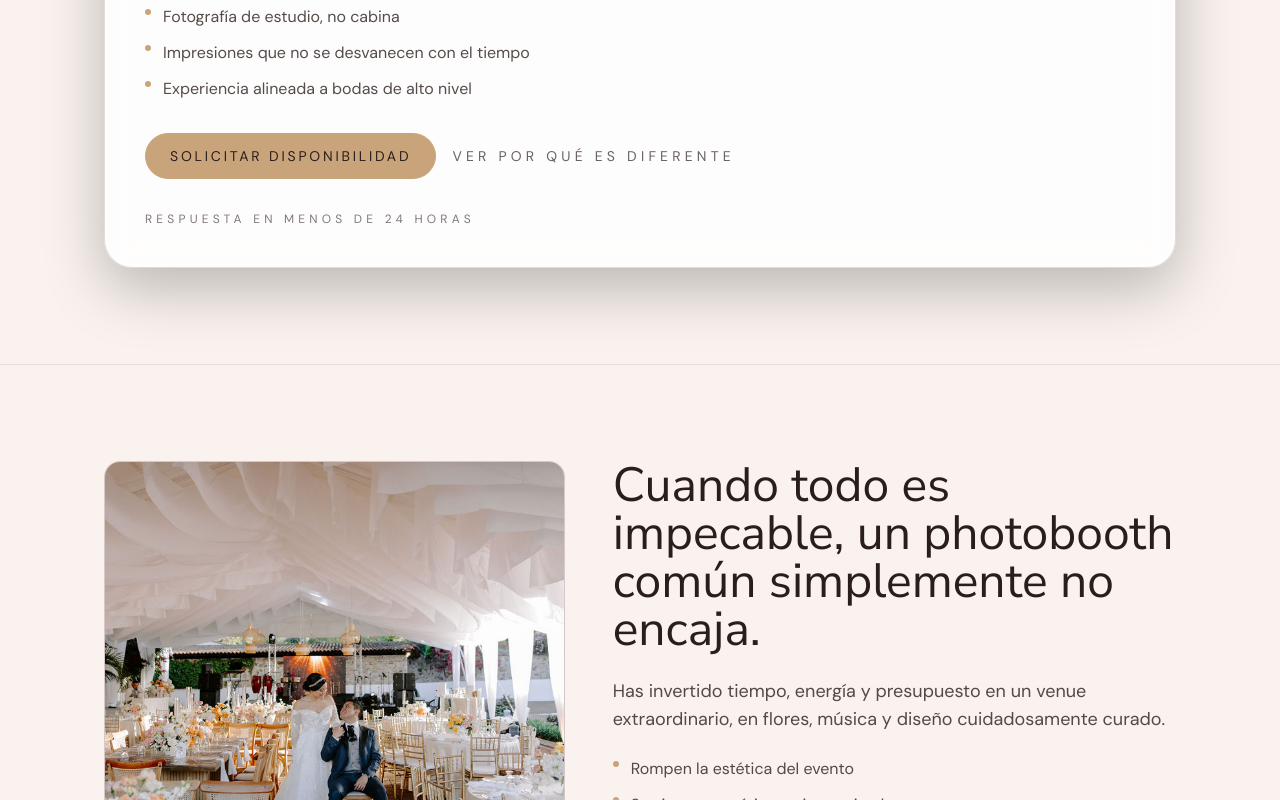
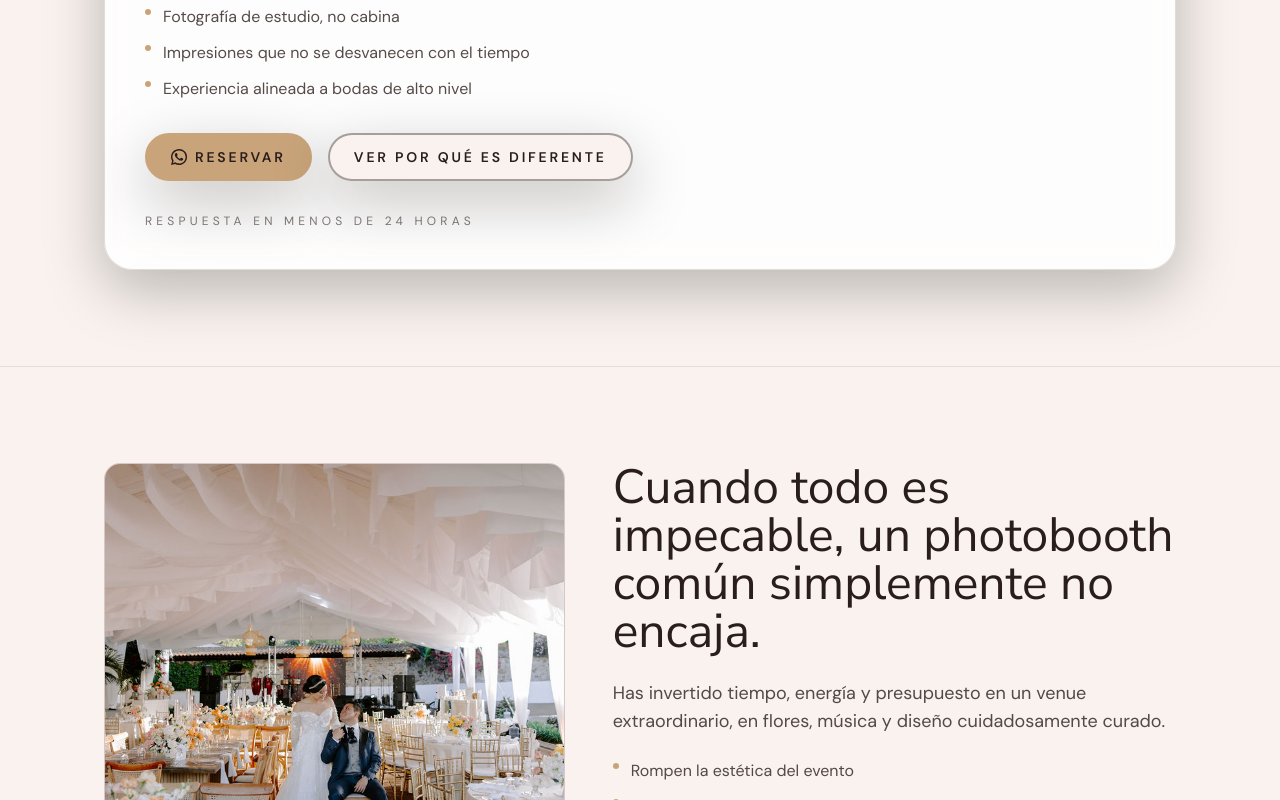
Before and after one commit to valenzmanu/instabloom-landing, a React (Vite) app: page / in a window 1280 px wide. Shown: the part 1200-2000 px from the top of the page. Built offline with nearby package versions, Linux system fonts and the light colour scheme; the HTML template or start-up script is replaced by a standard one.

Commit message:
Update CTA flow and form for WhatsApp

```diff
--- a/src/App.tsx
+++ b/src/App.tsx
@@ -66,8 +66,28 @@ const badgeClass =
 
 const App = () => {
   const [submitted, setSubmitted] = useState(false);
+  const [name, setName] = useState("");
+  const [email, setEmail] = useState("");
+  const [phone, setPhone] = useState("");
+  const [eventDate, setEventDate] = useState("");
+  const [venue, setVenue] = useState("");
+  const [role, setRole] = useState("");
+  const [message, setMessage] = useState("");
   const handleSubmit = (event: React.FormEvent<HTMLFormElement>) => {
     event.preventDefault();
+    const lines = [
+      "Hola InstaBloom, me gustaria bloquear fecha.",
+      "",
+      `Nombre: ${name || "-"}`,
+      `Email: ${email || "-"}`,
+      `Telefono: ${phone || "-"}`,
+      `Fecha del evento: ${eventDate || "-"}`,
+      `Venue: ${venue || "-"}`,
+      `Perfil: ${role || "-"}`,
+      message ? `Mensaje: ${message}` : null,
+    ].filter(Boolean);
+    const encoded = encodeURIComponent(lines.join("\n"));
+    window.open(`https://wa.me/50242911090?text=${encoded}`, "_blank");
     setSubmitted(true);
   };
 
@@ -108,6 +128,20 @@ const App = () => {
     []
   );
 
+  const ctaContent = (
+    <>
+      <svg
+        aria-hidden="true"
+        viewBox="0 0 24 24"
+        className="h-4 w-4"
+        fill="currentColor"
+      >
+        <path d="M20.52 3.48A11.96 11.96 0 0 0 12.04 0C5.4 0 0 5.4 0 12.04c0 2.12.56 4.2 1.64 6.04L0 24l6.08-1.6a12.1 12.1 0 0 0 5.96 1.52h.01c6.64 0 12.04-5.4 12.04-12.04 0-3.21-1.25-6.22-3.57-8.4ZM12.05 21.5h-.01a9.96 9.96 0 0 1-5.08-1.4l-.37-.22-3.6.94.96-3.5-.24-.36A9.9 9.9 0 0 1 2.1 12.04C2.1 6.6 6.62 2.1 12.04 2.1c2.64 0 5.12 1.03 6.99 2.91a9.85 9.85 0 0 1 2.91 6.99c0 5.43-4.46 9.9-9.89 9.9Zm5.46-7.44c-.3-.16-1.78-.88-2.06-.98-.28-.1-.48-.16-.68.16-.2.3-.78.98-.96 1.18-.18.2-.36.22-.66.06-.3-.16-1.28-.48-2.44-1.52-.9-.8-1.5-1.78-1.68-2.08-.18-.3-.02-.46.14-.62.14-.14.3-.36.46-.54.16-.18.2-.3.3-.5.1-.2.04-.38-.02-.54-.06-.16-.68-1.64-.94-2.24-.24-.58-.5-.5-.68-.5h-.58c-.2 0-.54.08-.82.38-.28.3-1.08 1.06-1.08 2.58s1.1 2.98 1.26 3.18c.16.2 2.16 3.3 5.24 4.62.74.32 1.32.5 1.78.64.74.24 1.42.2 1.96.12.6-.1 1.78-.72 2.02-1.4.24-.7.24-1.3.18-1.4-.06-.12-.26-.2-.56-.36Z" />
+      </svg>
+      Reservar
+    </>
+  );
+
   return (
     <div className="min-h-screen bg-cream">
       <header className="sticky top-0 z-50 border-b border-espresso/10 bg-cream/90 backdrop-blur">
@@ -129,7 +163,7 @@ const App = () => {
               loading="lazy"
             />
           </div>
-          <Button href="#bloquear-fecha">Solicitar disponibilidad</Button>
+          <Button href="#bloquear-fecha">{ctaContent}</Button>
         </div>
       </header>
 
@@ -182,13 +216,13 @@ const App = () => {
                 ]}
               />
               <div className="flex flex-col gap-4 sm:flex-row sm:items-center">
-                <Button href="#bloquear-fecha">Solicitar disponibilidad</Button>
-                <a
+                <Button href="#bloquear-fecha">{ctaContent}</Button>
+                <Button
                   href="#el-problema"
-                  className="text-sm uppercase tracking-[0.3em] text-espresso/70 transition hover:text-espresso"
+                  className="border-espresso/40 bg-cream text-espresso hover:bg-cream/80"
                 >
                   Ver por qué es diferente
-                </a>
+                </Button>
               </div>
               <p className="text-xs uppercase tracking-[0.35em] text-espresso/60">
                 Respuesta en menos de 24 horas
@@ -433,7 +467,7 @@ const App = () => {
                 Si esta experiencia resuena contigo, probablemente eres
                 exactamente el tipo de anfitrión para el que fue creada.
               </p>
-              <Button href="#bloquear-fecha">Solicitar disponibilidad</Button>
+              <Button href="#bloquear-fecha">{ctaContent}</Button>
             </div>
             <ImagePlaceholder
               label="Imagen — Cierre editorial emocional"
@@ -498,12 +532,6 @@ const App = () => {
               <p className="text-lg text-espresso/80">
                 Cuéntanos lo esencial y te respondemos con disponibilidad en 24h.
               </p>
-              <div className="rounded-2xl border border-espresso/10 bg-paper p-6 text-sm text-espresso/70">
-                <p className="text-xs uppercase tracking-[0.3em] text-champagne">
-                  Bodas de alto nivel
-                </p>
-                <p className="mt-3">Guatemala</p>
-              </div>
             </div>
             <form
               onSubmit={handleSubmit}
@@ -516,16 +544,32 @@ const App = () => {
                 <input
                   required
                   type="text"
+                  value={name}
+                  onChange={(event) => setName(event.target.value)}
                   className="w-full rounded-xl border border-espresso/20 bg-cream px-4 py-3 text-espresso focus:border-champagne focus:outline-none"
                 />
               </div>
               <div className="space-y-2">
                 <label className="text-xs uppercase tracking-[0.3em] text-espresso/60">
-                  WhatsApp
+                  Email
+                </label>
+                <input
+                  required
+                  type="email"
+                  value={email}
+                  onChange={(event) => setEmail(event.target.value)}
+                  className="w-full rounded-xl border border-espresso/20 bg-cream px-4 py-3 text-espresso focus:border-champagne focus:outline-none"
+                />
+              </div>
+              <div className="space-y-2">
+                <label className="text-xs uppercase tracking-[0.3em] text-espresso/60">
+                  Teléfono
                 </label>
                 <input
                   required
                   type="tel"
+                  value={phone}
+                  onChange={(event) => setPhone(event.target.value)}
                   className="w-full rounded-xl border border-espresso/20 bg-cream px-4 py-3 text-espresso focus:border-champagne focus:outline-none"
                 />
               </div>
@@ -536,8 +580,27 @@ const App = () => {
                 <input
                   required
                   type="date"
+                  value={eventDate}
+                  onChange={(event) => setEventDate(event.target.value)}
                   className="w-full rounded-xl border border-espresso/20 bg-cream px-4 py-3 text-espresso focus:border-champagne focus:outline-none"
                 />
+              </div>
+              <div className="space-y-2">
+                <label className="text-xs uppercase tracking-[0.3em] text-espresso/60">
+                  Soy
+                </label>
+                <select
+                  required
+                  value={role}
+                  onChange={(event) => setRole(event.target.value)}
+                  className="w-full rounded-xl border border-espresso/20 bg-cream px-4 py-3 text-espresso focus:border-champagne focus:outline-none"
+                >
+                  <option value="">Selecciona una opción</option>
+                  <option>Planner de bodas</option>
+                  <option>Novia</option>
+                  <option>Novio</option>
+                  <option>Pareja</option>
+                </select>
               </div>
               <div className="space-y-2">
                 <label className="text-xs uppercase tracking-[0.3em] text-espresso/60">
@@ -545,6 +608,8 @@ const App = () => {
                 </label>
                 <select
                   required
+                  value={venue}
+                  onChange={(event) => setVenue(event.target.value)}
                   className="w-full rounded-xl border border-espresso/20 bg-cream px-4 py-3 text-espresso focus:border-champagne focus:outline-none"
                 >
                   <option value="">Selecciona una opción</option>
@@ -555,17 +620,18 @@ const App = () => {
               </div>
               <div className="space-y-2">
                 <label className="text-xs uppercase tracking-[0.3em] text-espresso/60">
-                  Mensaje
+                  Mensaje (opcional)
                 </label>
                 <textarea
-                  required
                   rows={4}
+                  value={message}
+                  onChange={(event) => setMessage(event.target.value)}
                   className="w-full rounded-xl border border-espresso/20 bg-cream px-4 py-3 text-espresso focus:border-champagne focus:outline-none"
                 />
               </div>
               <div className="flex flex-col gap-4">
                 <Button type="submit" className="w-full">
-                  Solicitar disponibilidad
+                  {ctaContent}
                 </Button>
                 {submitted && (
                   <p className="text-sm text-champagne">
--- a/src/components/Button.tsx
+++ b/src/components/Button.tsx
@@ -12,7 +12,7 @@ type ButtonProps = {
   AnchorHTMLAttributes<HTMLAnchorElement>;
 
 const Button = ({ children, href, className = "", ...props }: ButtonProps) => {
-  const classes = `inline-flex items-center justify-center gap-2 rounded-full border border-champagne bg-champagne px-6 py-3 text-sm uppercase tracking-[0.2em] text-espresso transition hover:bg-champagne/90 hover:shadow-soft ${className}`;
+  const classes = `inline-flex items-center justify-center gap-2 rounded-full border-2 border-champagne bg-champagne px-6 py-3 text-sm font-semibold uppercase tracking-[0.2em] text-espresso shadow-soft transition hover:-translate-y-0.5 hover:bg-champagne/90 hover:shadow-soft focus-visible:outline-none focus-visible:ring-2 focus-visible:ring-champagne/60 ${className}`;
 
   if (href) {
     return (
```
